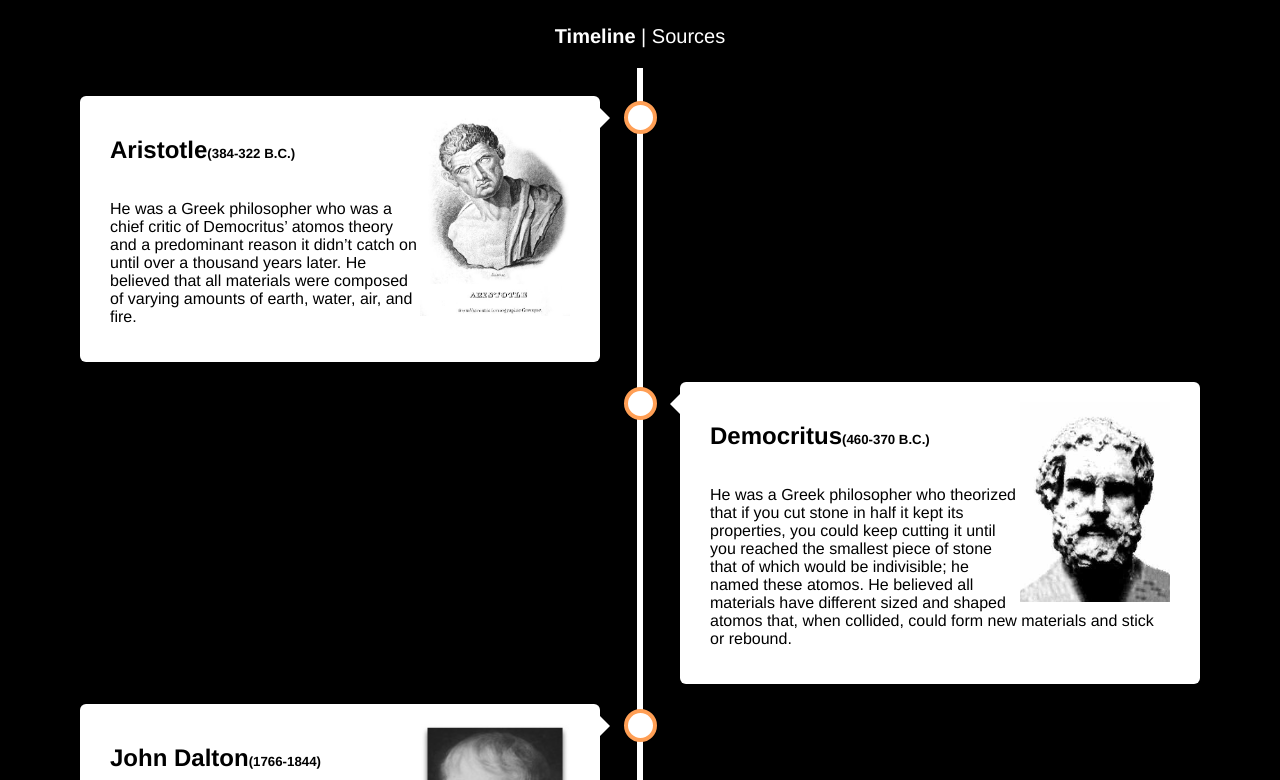
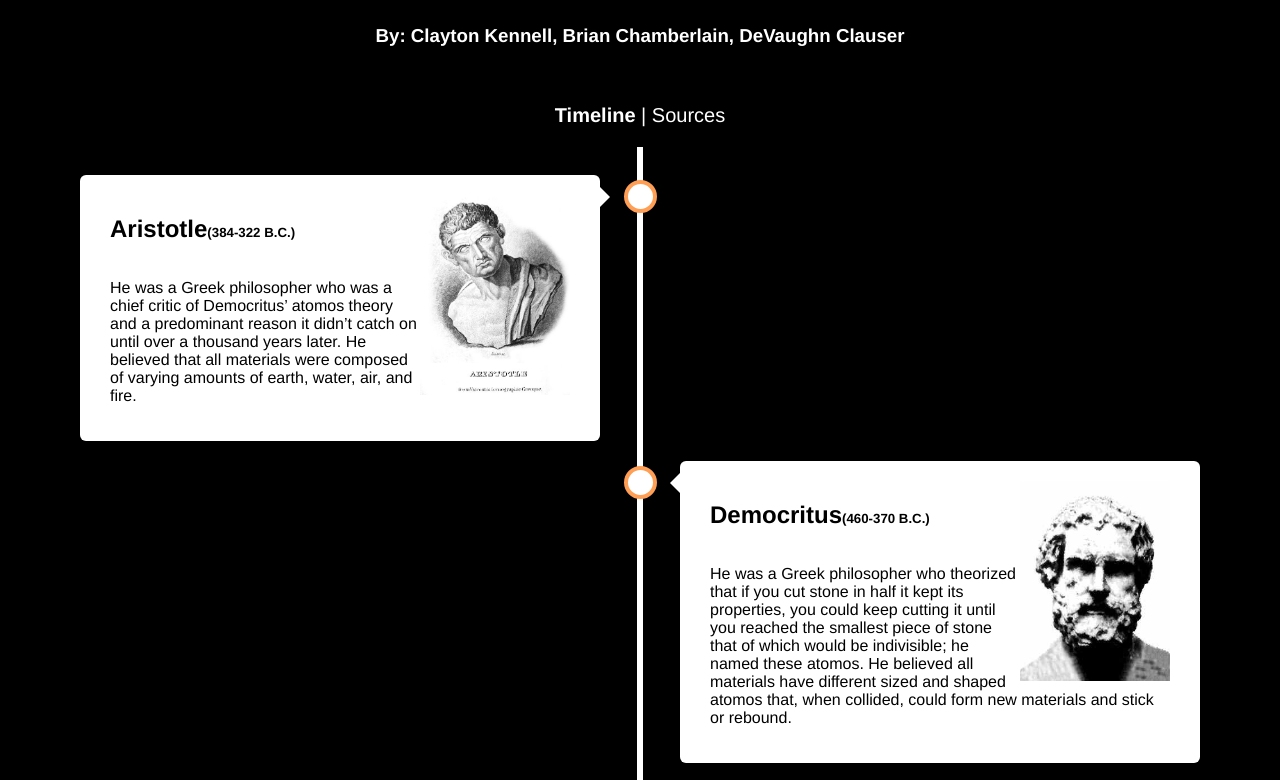
Before and after one commit to brianc37/atomtimeline, a plain HTML site: page index.html in a window 1280 px wide. Shown: the part 92-872 px from the top of the page. Drawn offline with Linux system fonts and the light colour scheme.

Commit message:
Update index.html

```diff
--- a/index.html
+++ b/index.html
@@ -7,6 +7,8 @@
 	<link rel="icon" href="/favicon (1).ico" type="image/x-icon">
 	</head>
 	<center><h1 style="font-size:60px; color:white">Atomic Theory Timeline</h1></center>
+	<center><h3 style="color:white">By: Clayton Kennell, Brian Chamberlain, DeVaughn Clauser</h3></center>
+	<br>
 	<center><p style="font-size:20px; color:white">
 	<b>Timeline</b> | <a href="./sources.html">Sources</a>
 	</p></center>
```
